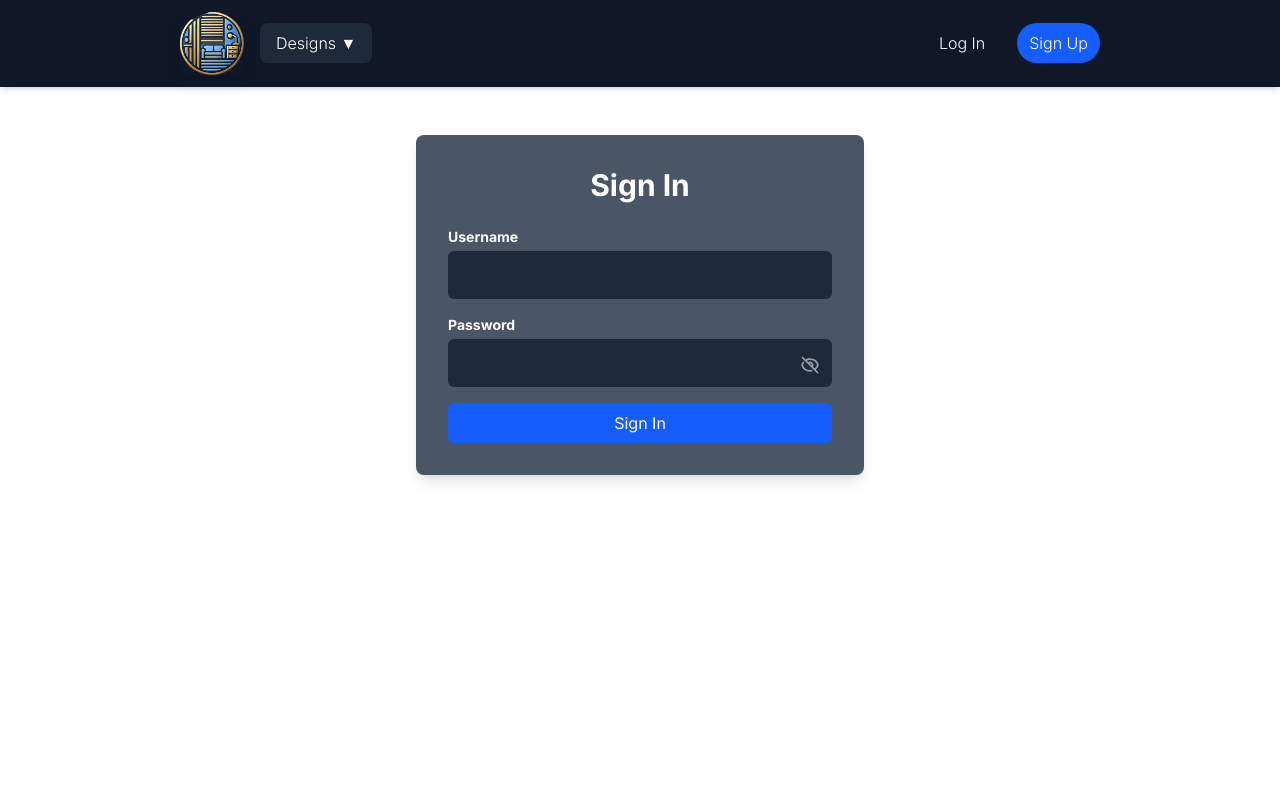
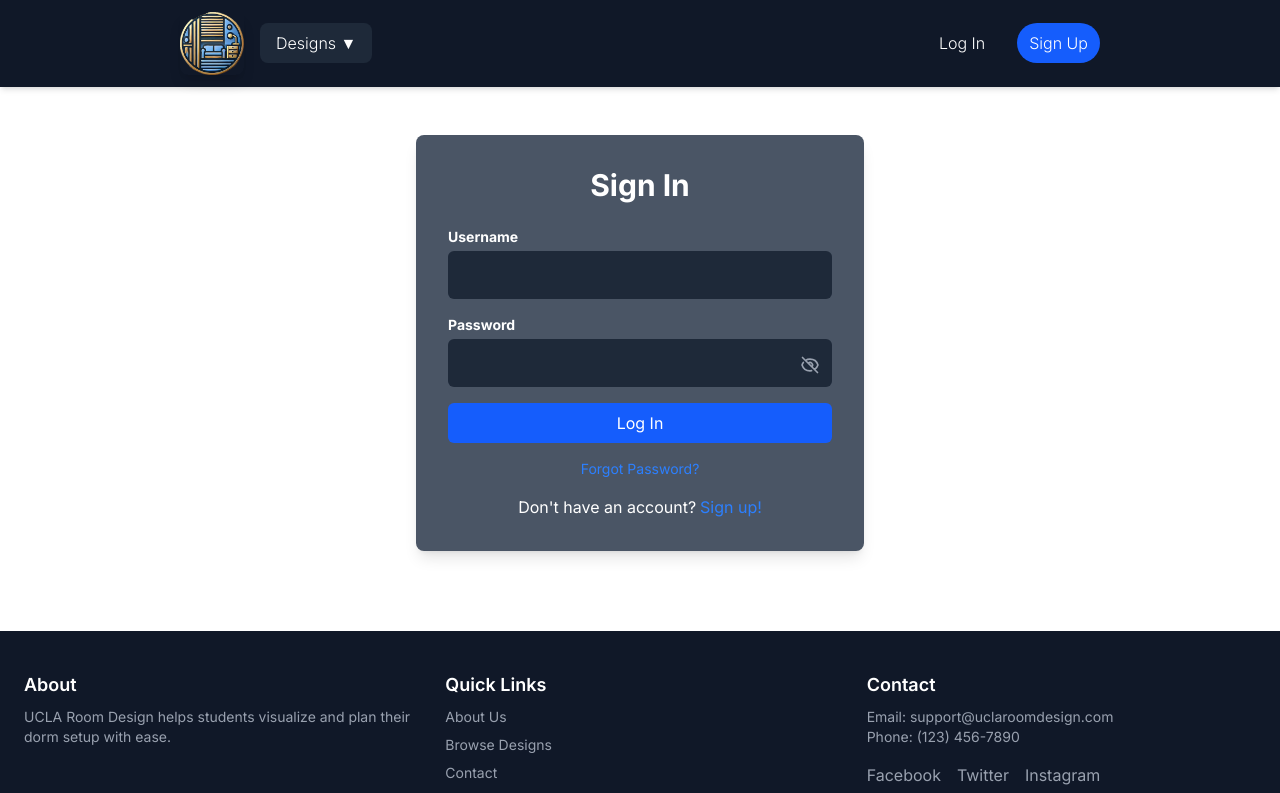
Before and after one commit to chewton2k/UCLADesign, a React (Vite) app in the folder frontend/: page /login in a window 1280 px wide. Shown: the top 793 px of the page. Built offline with nearby package versions, Linux system fonts and the light colour scheme.

Commit message:
frontend update

```diff
--- a/frontend/src/components/LogInForm.jsx
+++ b/frontend/src/components/LogInForm.jsx
@@ -125,8 +125,18 @@ const RegistrationForm = ({ formType }) => {
                     </button>
                 </div>
                 <button type="submit" className="bg-blue-600 text-white py-2 rounded-md hover:bg-blue-700 transition">
-                    Sign In
+                    Log In
                 </button>
+                <p className="text-sm text-blue-500">
+                    Forgot Password?
+                </p>
+                <p className="text-md text-white">
+                    Don't have an account?
+                    <a href="/signup" className="text-blue-500 font-md hover:underline ml-1">
+                     Sign up!
+                    </a>
+                </p>
+
             </form>
         </div>
     );
--- a/frontend/src/components/RegistrationForm.jsx
+++ b/frontend/src/components/RegistrationForm.jsx
@@ -91,6 +91,15 @@ const RegistrationForm = ({ formType }) => {
                 <button type="submit" className="bg-blue-600 text-white py-2 rounded-md hover:bg-blue-700 transition">
                     Register
                 </button>
+                <p className="text-sm text-white text-center">
+                    By signing up, you agree with our Terms of Service and Privacy Policy.
+                </p>
+                <p className="text-md text-white">
+                    Have an account?
+                    <a href="/login" className="text-blue-500 font-semibold hover:underline ml-1">
+                        Log in
+                    </a>
+                </p>
             </form>
         </div>
     );
--- a/frontend/src/pages/LogInPage.jsx
+++ b/frontend/src/pages/LogInPage.jsx
@@ -9,7 +9,7 @@ const LogInPage = () => {
             <HomePageTop/>
             <main className = "flex-grow">
             <LogInForm/>
-            <div className="py-45"></div>
+            <div className="py-10"></div>
             </main>
             <HomePageBottom/>
         </div>
--- a/frontend/src/pages/RegistrationPage.jsx
+++ b/frontend/src/pages/RegistrationPage.jsx
@@ -9,11 +9,7 @@ const RegistrationPage = () => {
             <HomePageTop/>
             <main className = "flex-grow">
             <RegistrationForm/>
-            <div className="relative inset-0 flex items-center justify-center z-20" > <p className="font-light text-s">
-                By signing up you agree with our Terms of Service and Privacy Policy.
-                </p></div>
-            {/* Separator for the last section and footer*/}
-            <div className="py-40"></div>
+            <div className="py-10"></div>
             </main>
             <HomePageBottom/>
         </div>
```
